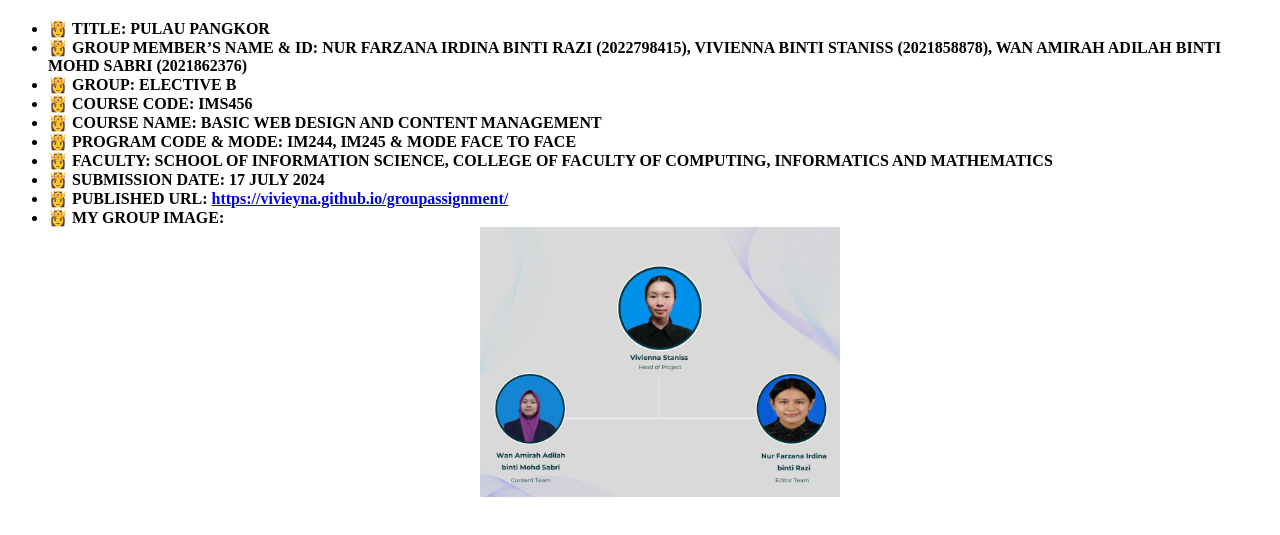
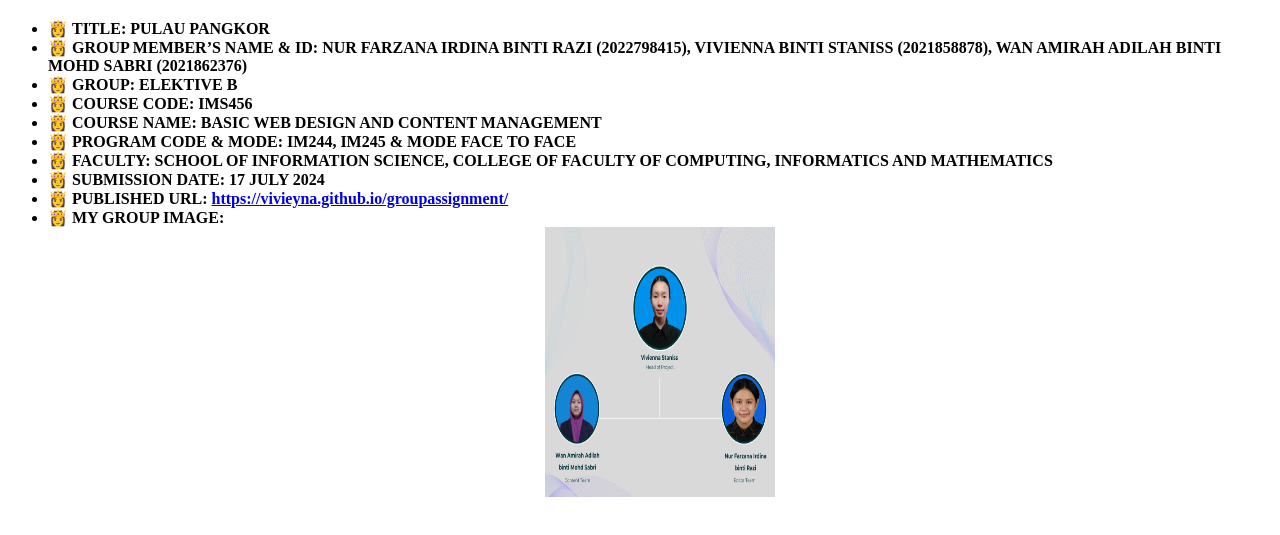
Before and after one commit to vivieyna/groupassignment, a plain HTML site: page webmaster.html in a window 1280 px wide. Shown: the part 61-596 px from the top of the page. Drawn offline with Linux system fonts and the light colour scheme.

Commit message:
Update webmaster.html

```diff
--- a/webmaster.html
+++ b/webmaster.html
@@ -10,12 +10,12 @@
     <ul>
         <li> &#128120; <b>TITLE: PULAU PANGKOR</li></b>
         <li> &#128120; <b>GROUP MEMBER’S NAME & ID: NUR FARZANA IRDINA BINTI RAZI (2022798415), VIVIENNA BINTI STANISS (2021858878), WAN AMIRAH ADILAH BINTI MOHD SABRI (2021862376)</li></b>
-        <li> &#128120; <b>GROUP: ELECTIVE B</li></b>
+        <li> &#128120; <b>GROUP: ELEKTIVE B</li></b>
         <li> &#128120; <b>COURSE CODE: IMS456</li></b>
         <li> &#128120; <b>COURSE NAME: BASIC WEB DESIGN AND CONTENT MANAGEMENT</li></b>
         <li> &#128120; <b>PROGRAM CODE & MODE: IM244, IM245 & MODE FACE TO FACE</li></b>
         <li> &#128120; <b>FACULTY: SCHOOL OF INFORMATION SCIENCE, COLLEGE OF FACULTY OF COMPUTING, INFORMATICS AND MATHEMATICS </li></b>
         <li> &#128120; <b>SUBMISSION DATE: 17 JULY 2024</li></b>
         <li> &#128120; <b>PUBLISHED URL: <a href="https://vivieyna.github.io/groupassignment/">https://vivieyna.github.io/groupassignment/</a></li>
-        <li> &#128120; <b>MY GROUP IMAGE: <center> <img src="picture/group image.png" alt="groupimage" style="width: 230; height: 270px;"></center>
+        <li> &#128120; <b>MY GROUP IMAGE: <center> <img src="picture/group image.png" alt="groupimage" style="width: 230px; height: 270px;"></center>
 </html>
```
